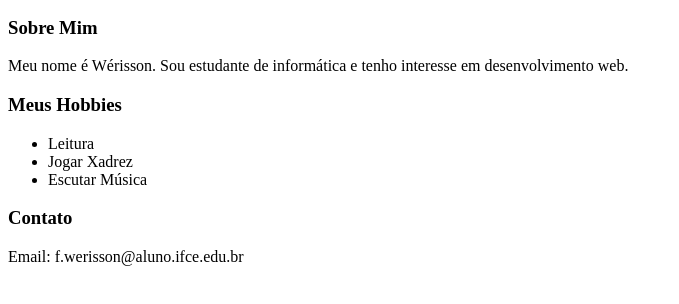
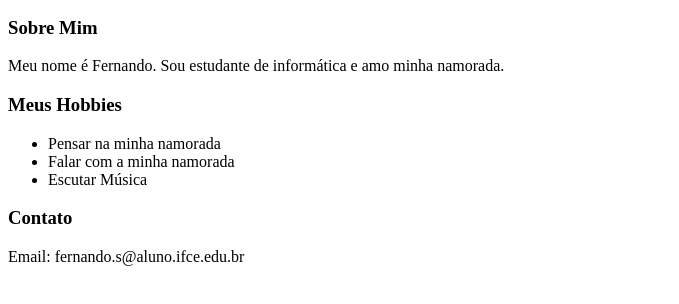
Before and after one commit to Fernandoferrei/PROJETOS-WEB-I---HTML, a plain HTML site: page APRESENTAÇÃO PESSOAL/index.html in a window 1280 px wide. Shown: the part 136-440 px from the top of the page, without its empty margins (0-679 px from the left). Drawn offline with Linux system fonts and the light colour scheme.

Commit message:
Update index.html

```diff
--- a/APRESENTAÇÃO PESSOAL/index.html
+++ b/APRESENTAÇÃO PESSOAL/index.html
@@ -20,15 +20,15 @@
         <section>
 
         <h3 id="sobre">Sobre Mim</h3>
-        <p>Meu nome é Wérisson. Sou estudante de informática e tenho interesse em desenvolvimento web.</p>
+        <p>Meu nome é Fernando. Sou estudante de informática e amo minha namorada.</p>
 
         </section>
 
         <h3 id="hobbies">Meus Hobbies</h3>
 
         <ul>
-            <li>Leitura</li>
-            <li>Jogar Xadrez</li>
+            <li>Pensar na minha namorada</li>
+            <li>Falar com a minha namorada</li>
             <li>Escutar Música</li>
         </ul>
 
@@ -36,6 +36,6 @@
 
         <footer>
             <h3 id="contato">Contato</h3>
-            <p>Email: f.werisson@aluno.ifce.edu.br</p>
+            <p>Email: fernando.s@aluno.ifce.edu.br</p>
         </footer>
 </html>
```
